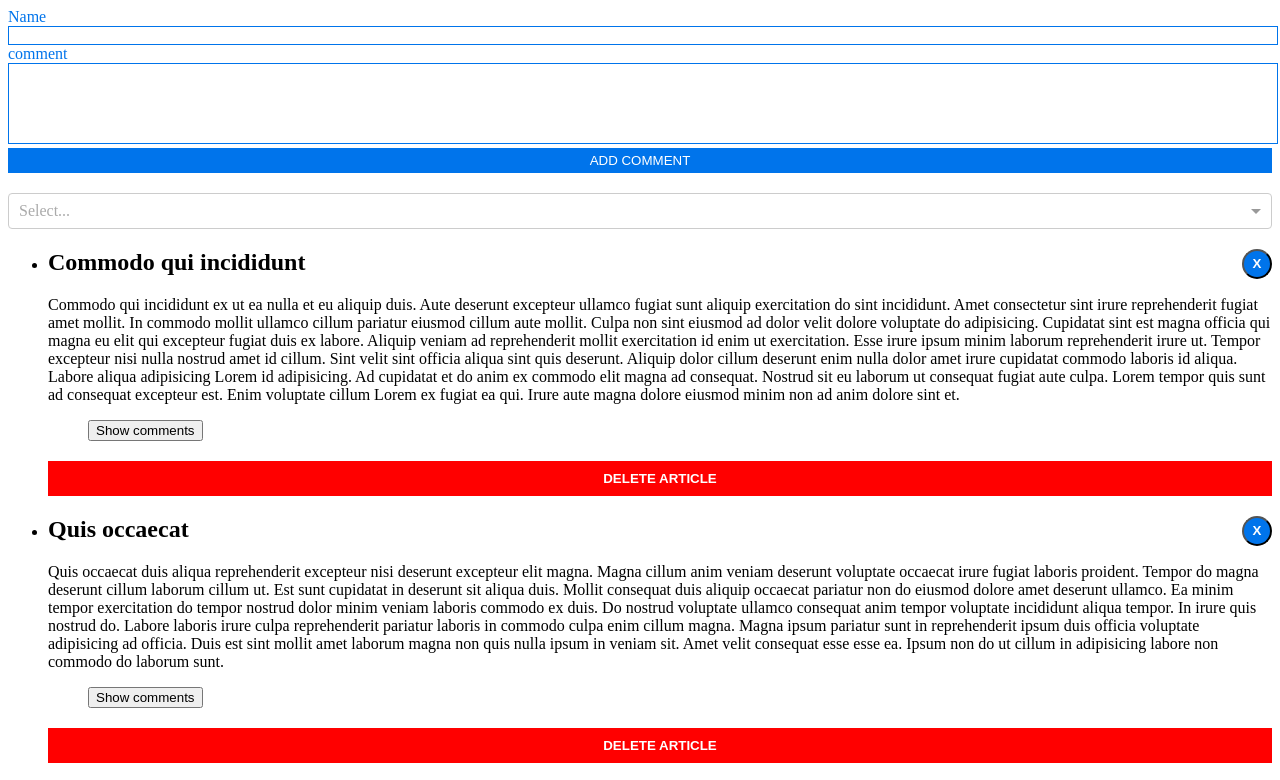
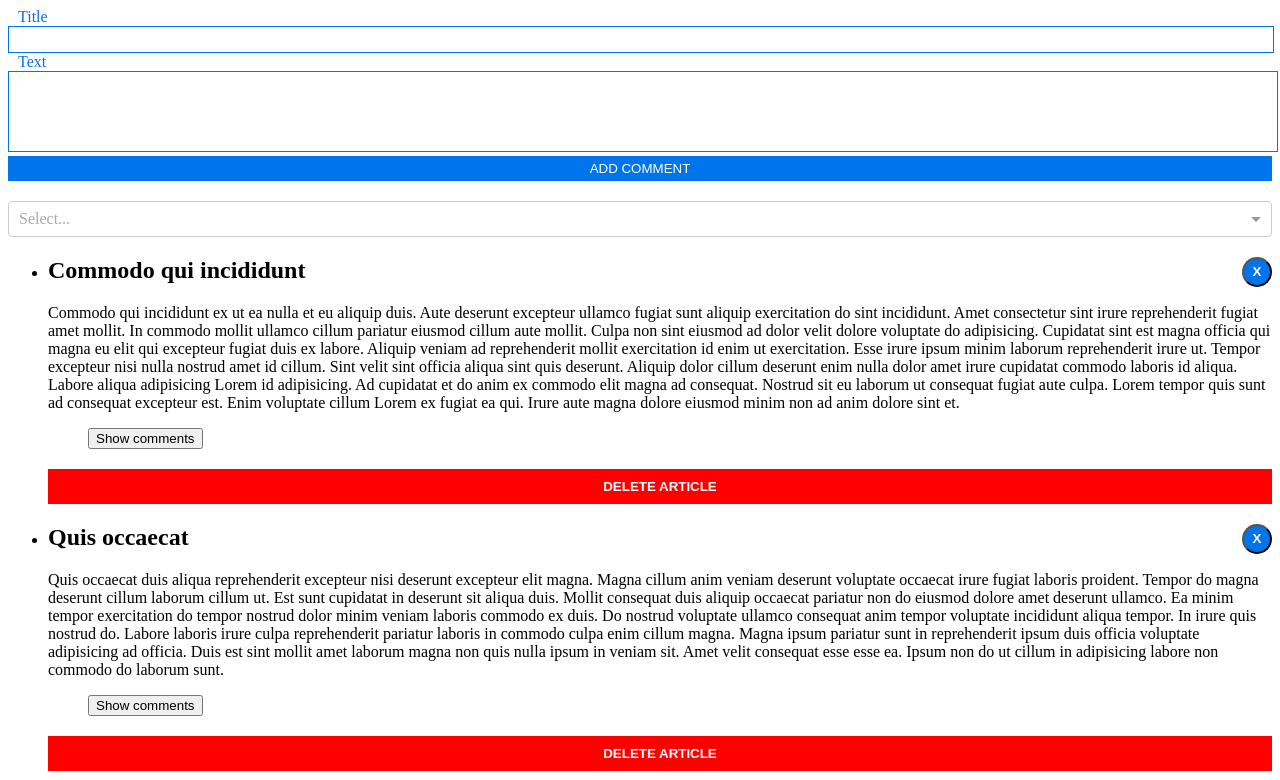
Before and after one commit to new79den/success, a React app: page / in a window 1280 px wide. Shown: the top 780 px of the page. Built offline with nearby package versions, Linux system fonts and the light colour scheme.

Commit message:
add article

```diff
--- a/src/components/ArticleListComponent/FormComponent/Form.componet.css
+++ b/src/components/ArticleListComponent/FormComponent/Form.componet.css
@@ -1,8 +1,9 @@
-#name{
+#title{
     width:100%;
+    padding: 5px 0;
     border: 1px solid #0074eb;
 }
-#comment{
+#text{
     width: 100%;
     resize: none;
     border: 1px solid #0074eb;
@@ -10,6 +11,7 @@
 
 .formComponent label{
     color: #0074eb;
+    padding: 10px;
 }
 
 .buttonComment{
--- a/src/components/ArticleListComponent/FormComponent/Form.componet.js
+++ b/src/components/ArticleListComponent/FormComponent/Form.componet.js
@@ -1,34 +1,49 @@
 import React, {Component} from "react"
 import propTypes from "prop-types"
 import "./Form.componet.css"
+import {connect} from "react-redux"
 
 class FormComponet extends Component {
-    static propTypes = {}
+    static propTypes = {};
 
     state = {
-        name : "",
-        comment: ""
-    }
+        title : "",
+        text: ""
+    };
 
 
     setValueToState = (el) =>{
         let name = el.target.id;
         this.setState({[name]: el.target.value});
-    }
+    };
+
+    addComment=()=>{
+        this.props.dispatch({
+            type: "ADD_ARTICLE",
+            payload: {
+                newArticle: {
+                    id: ""+Date.now(),
+                    date: ""+Date.now(),
+                    title: this.state.title,
+                    text: this.state.text
+                }
+            }
+        })
+    };
 
     render() {
         return (
             <div className="formComponent">
-                <label htmlFor="name">Name</label><br/>
-                <input type="text" onChange={this.setValueToState} id="name" value={this.state.name} />
+                <label htmlFor="name">Title</label><br/>
+                <input type="text" onChange={this.setValueToState} id="title" value={this.state.title} />
                 <br/>
-                <label htmlFor="comment">comment</label><br/>
-                <textarea onChange={this.setValueToState} value={this.state.comment} name="comment" id="comment" cols="30" rows="5"></textarea>
+                <label htmlFor="comment">Text</label><br/>
+                <textarea onChange={this.setValueToState} value={this.state.text} name="comment" id="text" cols="30" rows="5"></textarea>
 
-                <button className="buttonComment">add comment</button>
+                <button onClick={this.addComment} className="buttonComment">add comment</button>
             </div>
         )
     }
 }
 
-export default FormComponet
+export default connect()(FormComponet);
--- a/src/reducers/article.reducer.js
+++ b/src/reducers/article.reducer.js
@@ -7,7 +7,11 @@ export default (articleState = defultArticle, action) => {
 
     switch (type){
         case "DELETE_ARTICLE" :
-            return articleState.filter(el=>el.id !== payload.id)
+            return articleState.filter(el=>el.id !== payload.id);
+        case "ADD_ARTICLE" :
+            console.log("add");
+
+            return articleState
     }
 
     return articleState;
```
